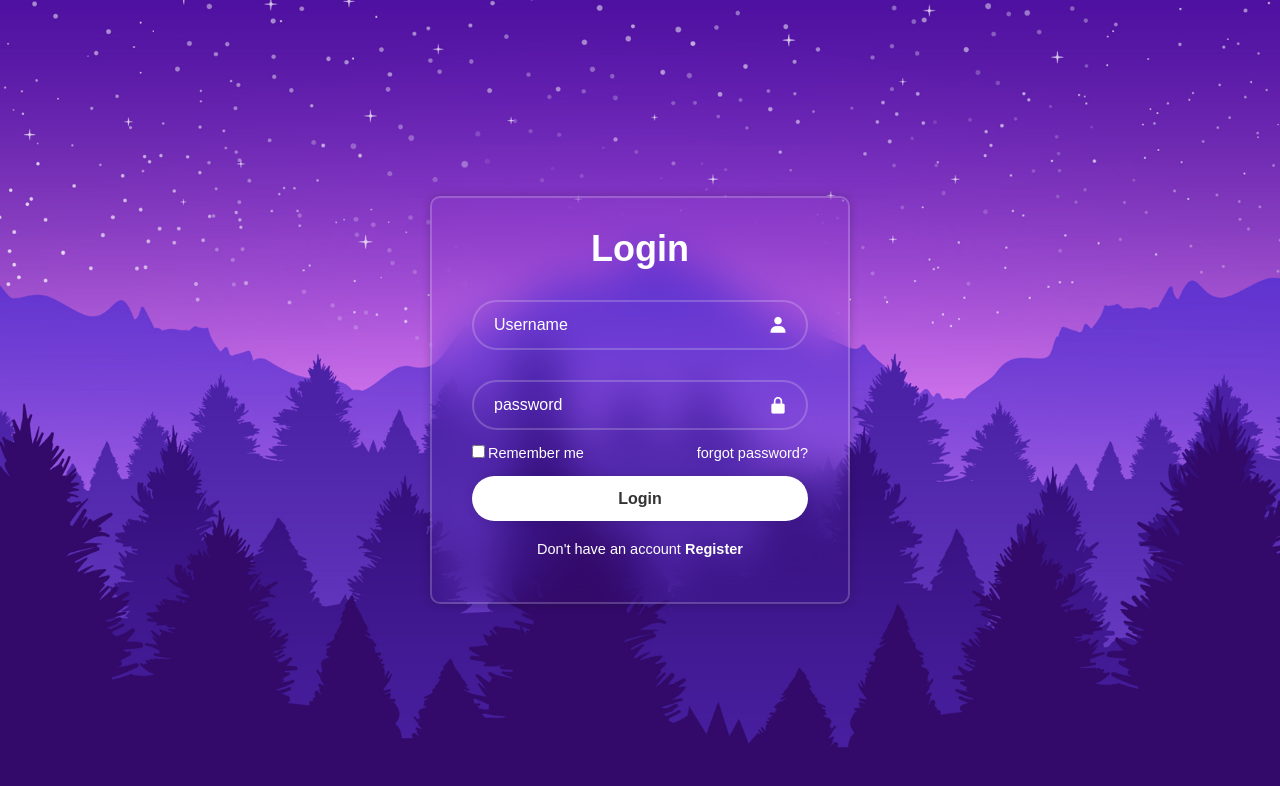
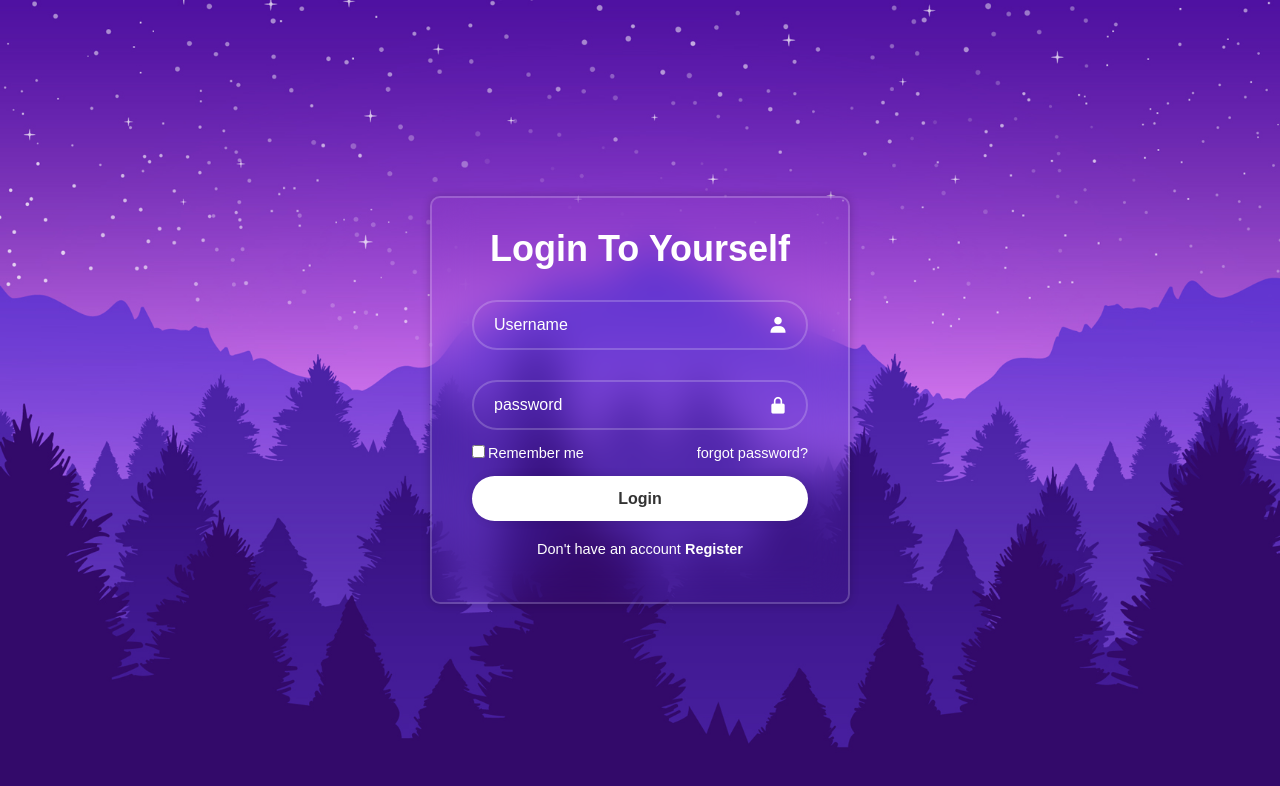
Before and after one commit to chirodeepmaji/Loginpage, a plain HTML site: page index.html in a window 1280 px wide. Drawn offline with nearby package versions, Linux system fonts and the light colour scheme.

Commit message:
Update index.html

```diff
--- a/index.html
+++ b/index.html
@@ -7,14 +7,14 @@
     <title>Login page</title>
 
     <link rel="stylesheet" href="style.css">
-    <link href='https://unpkg.com/boxicons@2.1.4/css/boxicons.min.css' rel='stylesheet'>
+    <link href='https://unpkg.com/boxicons@2.1.4/css/boxicons.min.css'                                                                                                                              rel='stylesheet'>
 </head>
 
 <body>
 
     <div class="wrapper">
         <form action="">
-            <h1>Login</h1>
+            <h1>Login To Yourself</h1>
             <div class="input-box">
                 <input type="text" placeholder="Username" required>
                 <i class='bx bxs-user'></i>
```
